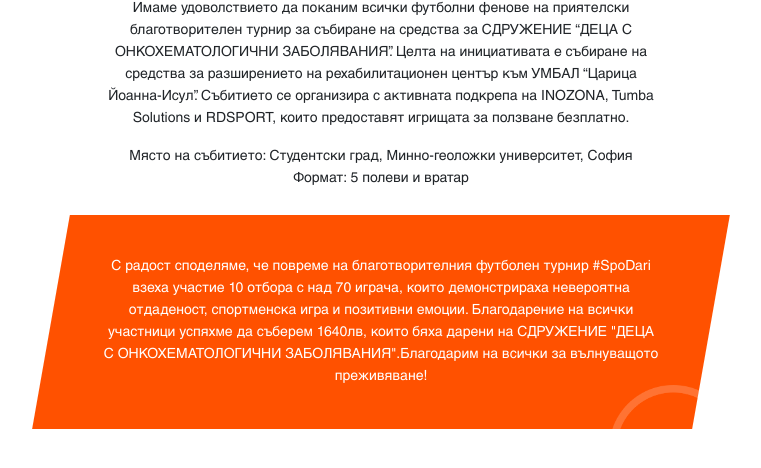
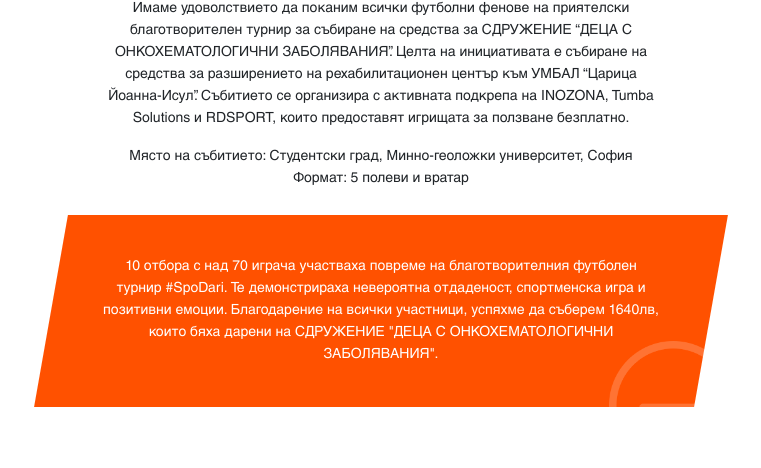
Before and after one commit to iseliktar/iseliktar.github.io, a Jekyll site: the page built from _events/spodari-football-2016.md, in a window 1280 px wide and 900 px high, scrolled down 1012 px, cut to the strip 0-528 px from the top of the window. Shown: the top 468 px of the strip, without its empty margins (259-1020 px from the left). Built offline with Jekyll 4.4.1, drawn with Linux system fonts in a browser that asks for light colours; nearby versions of some CDN libraries; some web fonts are replaced.

Commit message:
Update spodari-football-2016.md

```diff
--- a/_events/spodari-football-2016.md
+++ b/_events/spodari-football-2016.md
@@ -7,7 +7,7 @@ end-date: 2016/05/29
 sport-type: IT & Football Enthusiasts
 layout: past-event
 gallery-images-count: 20
-event-summary: 'С радост споделяме, че повреме на благотворителния футболен турнир #SpoDari взеха участие 10 отбора с над 70 играча, които демонстрираха невероятна отдаденост, спортменска игра и позитивни емоции. Благодарение на всички участници успяхме да съберем 1640лв, които бяха дарени на СДРУЖЕНИЕ "ДЕЦА С ОНКОХЕМАТОЛОГИЧНИ ЗАБОЛЯВАНИЯ".Благодарим на всички за вълнуващото преживяване!'
+event-summary: '10 отбора с над 70 играча участваха повреме на благотворителния футболен турнир #SpoDari. Те демонстрираха невероятна отдаденост, спортменска игра и позитивни емоции. Благодарение на всички участници, успяхме да съберем 1640лв, които бяха дарени на СДРУЖЕНИЕ "ДЕЦА С ОНКОХЕМАТОЛОГИЧНИ ЗАБОЛЯВАНИЯ".'
 ---
 
 Имаме удоволствието да поканим всички футболни фенове на приятелски благотворителен турнир за събиране на средства за СДРУЖЕНИЕ "ДЕЦА С ОНКОХЕМАТОЛОГИЧНИ ЗАБОЛЯВАНИЯ". Целта на инициативата е събиране на средства за разширението на рехабилитационен център към УМБАЛ "Царица Йоанна-Исул". Събитието се организира с активната подкрепа на INOZONA, Tumba Solutions и RDSPORT, които предоставят игрищата за ползване безплатно.
```
